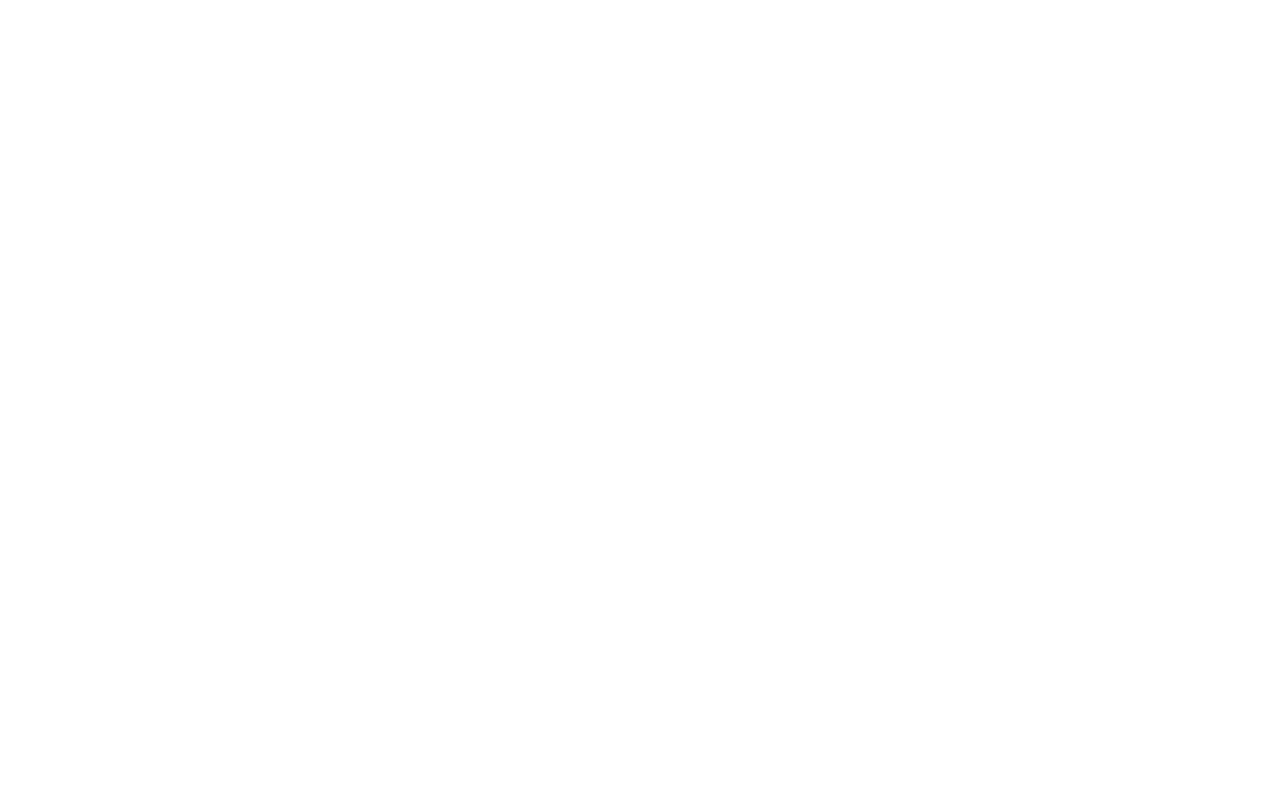
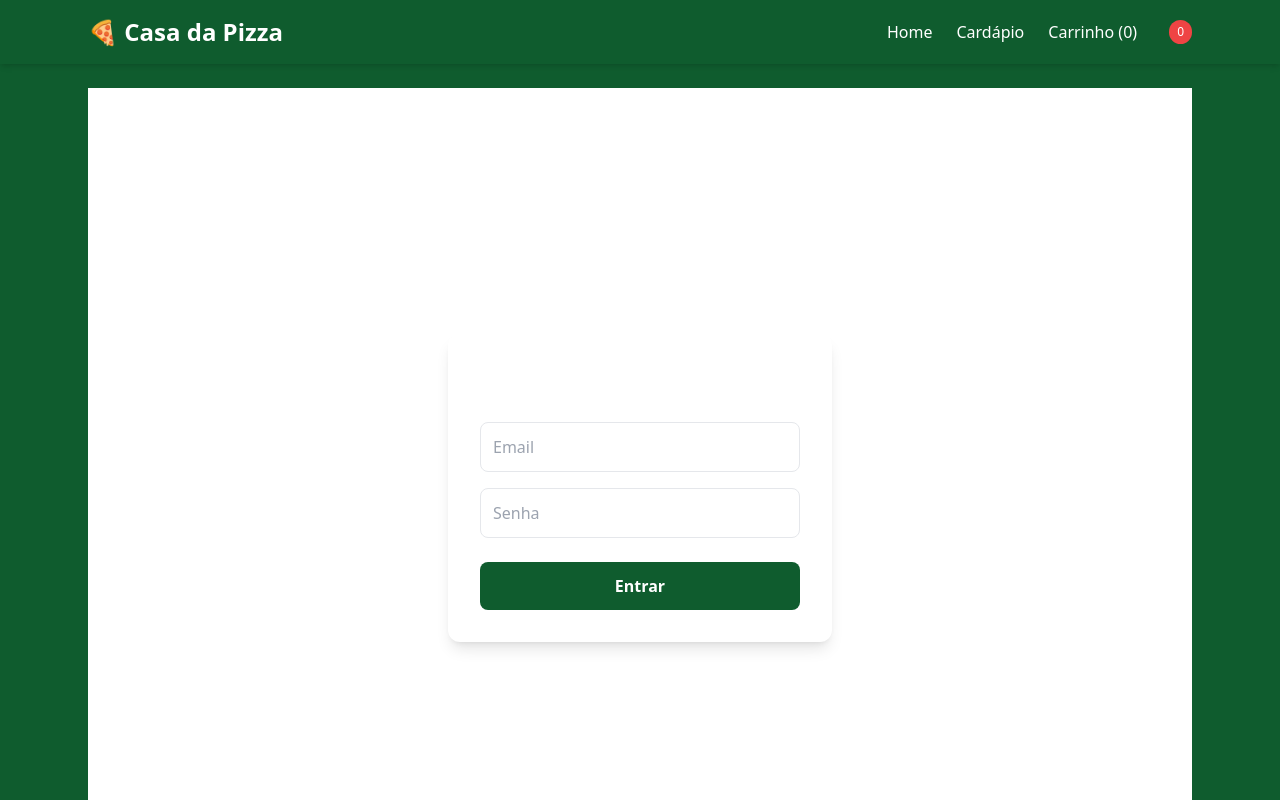
Before and after one commit to kelvin-dev23/pjt-pizzaria, a React (Vite) app: page /admin/login in a window 1280 px wide. Before the commit this address had no page. Shown: the top 800 px of the page. Built offline with nearby package versions, Linux system fonts and the light colour scheme.

Commit message:
feat(admin): adiciona login exclusivo do painel administrativo

```diff
--- a/src/App.tsx
+++ b/src/App.tsx
@@ -16,6 +16,7 @@
 import { Pedidos } from "./pages/Admin/Pedidos";
 import { Produtos } from "./pages/Admin/Produtos";
 import { Promocoes } from "./pages/Admin/Promocoes";
+import { AdminLogin } from "./pages/Admin/AdminLogin";
 <>
   <Header />
   <Routes>...</Routes>
@@ -23,6 +24,7 @@
 
 function App() {
   return (
+
     <Routes>
       <Route element={<MainLayout />}>
         <Route path="/" element={<Home />} />
@@ -34,12 +36,14 @@
         <Route path="/pizza/:id" element={<PizzaDetalhe />} />
         <Route path="/conta" element={<MinhaConta />} />
         <Route path="/meus-pedidos" element={<MeusPedidos />} />
+        <Route path="/admin/login" element={<AdminLogin />} />
         <Route path="/admin" element={<AdminLayout />}>
-  <Route index element={<Dashboard />} />
-  <Route path="pedidos" element={<Pedidos />} />
-  <Route path="produtos" element={<Produtos />} />
-  <Route path="promocoes" element={<Promocoes />} />
-</Route>
+          <Route index element={<Dashboard />} />
+          <Route path="pedidos" element={<Pedidos />} />
+          <Route path="produtos" element={<Produtos />} />
+          <Route path="promocoes" element={<Promocoes />} />
+
+        </Route>
       </Route>
     </Routes>
   );
--- /dev/null
+++ b/src/pages/Admin/AdminLogin.tsx
@@ -0,0 +1,57 @@
+import { useState } from "react";
+import { useNavigate } from "react-router-dom";
+
+export function AdminLogin() {
+  const navigate = useNavigate();
+
+  const [email, setEmail] = useState("");
+  const [senha, setSenha] = useState("");
+
+  function handleLogin(e: React.FormEvent) {
+    e.preventDefault();
+
+    // login fixo temporário
+    if (email === "admin@pizzaria.com" && senha === "123456") {
+      localStorage.setItem("adminAuth", "true");
+      navigate("/admin");
+    } else {
+      alert("Credenciais inválidas");
+    }
+  }
+
+  return (
+    <div className="min-h-screen flex items-center justify-center bg-light">
+      <form
+        onSubmit={handleLogin}
+        className="bg-white p-8 rounded-xl shadow-lg w-96"
+      >
+        <h1 className="text-2xl font-bold mb-6 text-center">
+          Login Admin
+        </h1>
+
+        <input
+          type="email"
+          placeholder="Email"
+          className="w-full mb-4 p-3 border rounded-lg"
+          value={email}
+          onChange={(e) => setEmail(e.target.value)}
+        />
+
+        <input
+          type="password"
+          placeholder="Senha"
+          className="w-full mb-6 p-3 border rounded-lg"
+          value={senha}
+          onChange={(e) => setSenha(e.target.value)}
+        />
+
+        <button
+          type="submit"
+          className="w-full bg-primary text-white py-3 rounded-lg font-bold"
+        >
+          Entrar
+        </button>
+      </form>
+    </div>
+  );
+}
```
